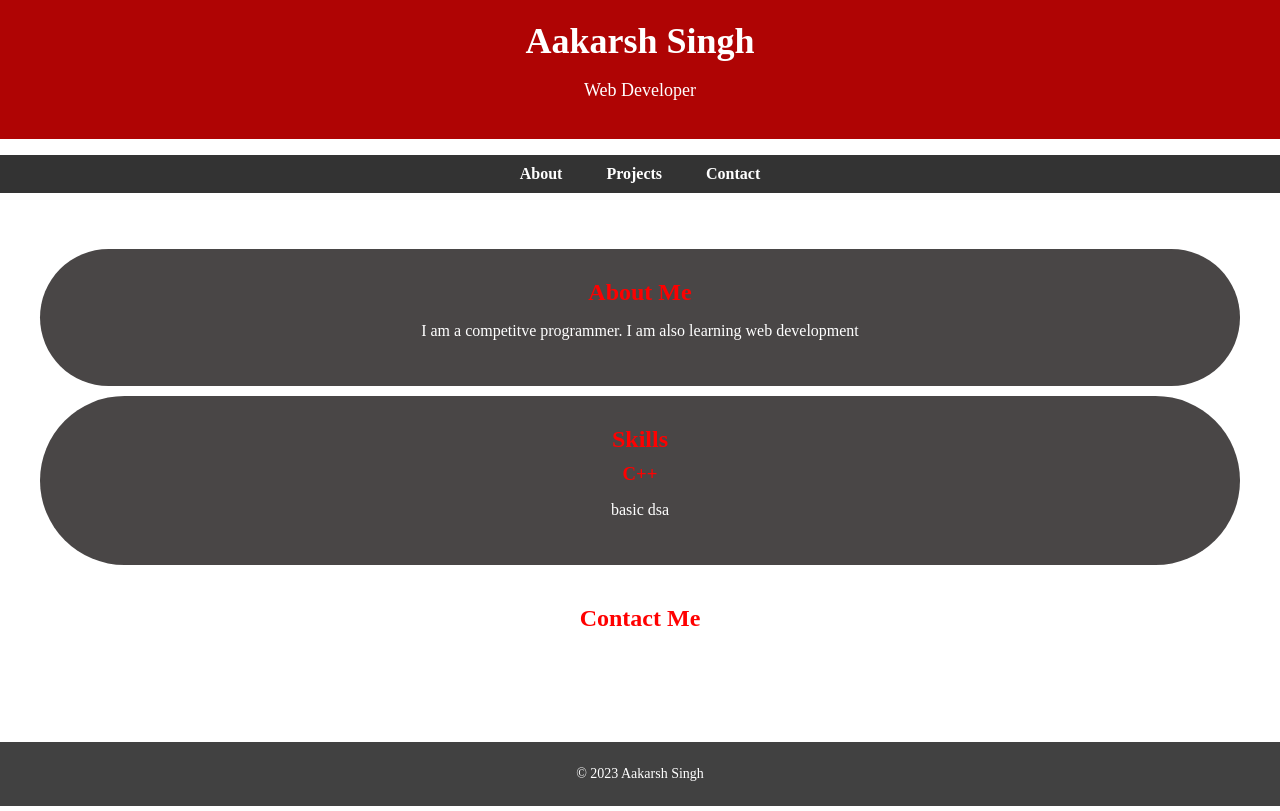
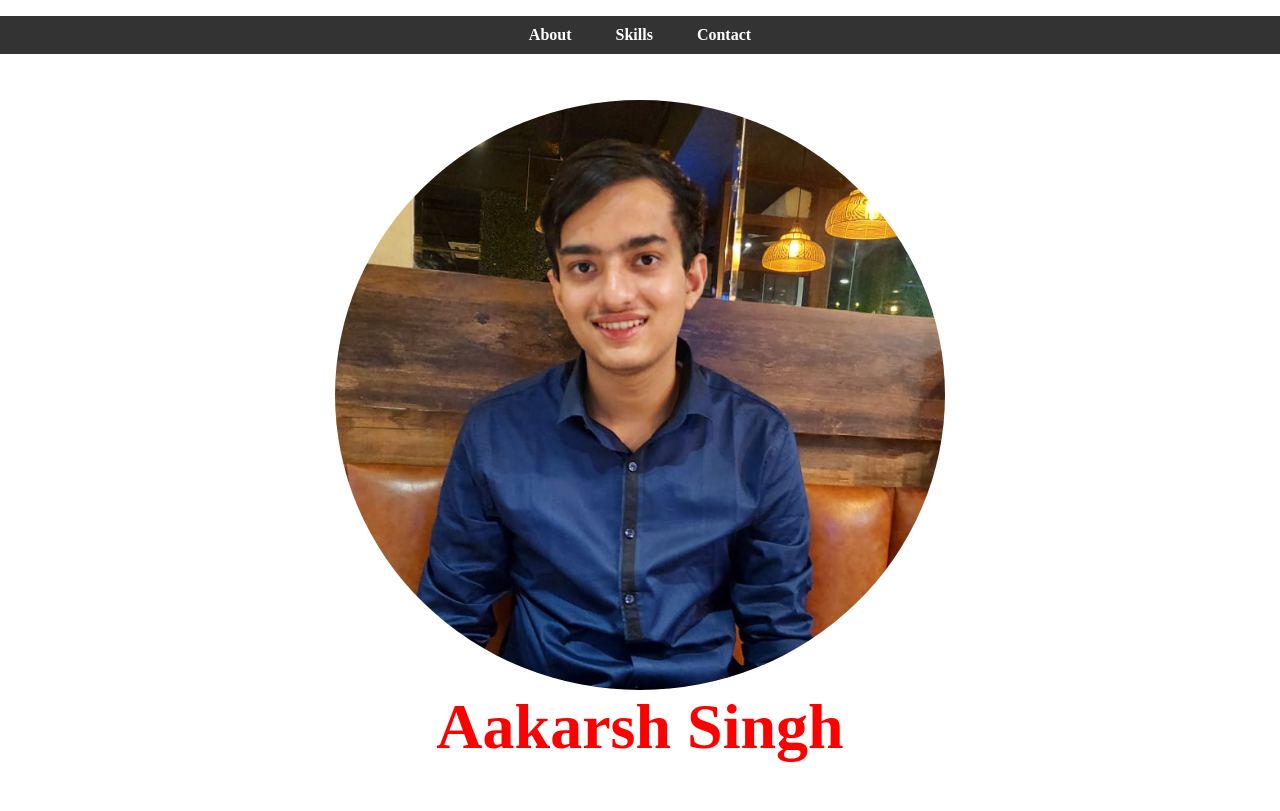
Before and after one commit to aakarsh09Z/portfolio, a plain HTML site: page index.html in a window 1280 px wide. Shown: the top 811 px of the page. Drawn offline with Linux system fonts and the light colour scheme.

Commit message:
removed header added profile pic

```diff
--- a/index.html
+++ b/index.html
@@ -9,20 +9,25 @@
 </head>
 
 <body>
-    <header>
+    <!-- <header>
         <h1>Aakarsh Singh</h1>
         <p>Web Developer</p>
-    </header>
+    </header> -->
 
     <nav>
+
         <ul>
             <li><a href="#about">About</a></li>
-            <li><a href="#projects">Projects</a></li>
+            <li><a href="#skills">Skills</a></li>
             <li><a href="#contact">Contact</a></li>
         </ul>
     </nav>
 
-    <!-- <img src="Untitled.jpeg" alt="Image"> -->
+    <section>
+        <img src="profilepic.png" alt="Image" class="center">
+        <h1>Aakarsh Singh</h1>
+        <h2 class="heading" color:white>Web Developer</h2>
+    </section>
 
     <section>
 
@@ -31,7 +36,7 @@
             <p>I am a competitve programmer. I am also learning web development</p>
         </section>
 
-        <section class="rounded">
+        <section id="skills" class="rounded">
             <h2>Skills</h2>
             <h3>C++</h3>
             <p>basic dsa</p>
--- a/style.css
+++ b/style.css
@@ -6,20 +6,32 @@ h3 {
     padding: 0;
 }
 
+h1 {
+    text-align: center;
+    font-size: 5vw;
+}
+
+
 p {
     color: white;
 }
 
 img {
+    text-align: center;
     border-radius: 75%;
-    width: 10vw;
+    width: 48vw;
+}
+
+a:hover {
+    background-color: black;
+    color: rgb(213, 75, 75);
 }
 
 
 body {
     /* background-color: #252525; */
     background-image: url("redbg.jpeg");
-    background-size: 100vw;
+    background-size: auto;
     color: #FF0000;
     font-family: Arial, sans - serif;
 }
@@ -43,7 +55,6 @@ header p {
     color: white;
 }
 
-
 nav ul {
     list-style: none;
     text-align: center;
@@ -53,10 +64,8 @@ nav ul {
 }
 
 nav li {
-    display:
-        inline;
-    margin:
-        0 20px;
+    display: inline;
+    margin: 0 20px;
 }
 
 nav a {
@@ -120,11 +129,28 @@ section h2 {
 }
 
 .rounded {
-    background-color: #2f2b2bde;
+    background-color: rgba(47, 43, 43, 0.77);
     border-radius: 200px;
     text-align: center;
     margin: 10px;
 }
+
+.center {
+    display: block;
+    margin-left: auto;
+    margin-right: auto;
+    width: 50%;
+}
+
+.heading {
+    text-align: center;
+    font-size: 3vw;
+    color: white;
+}
+
+/* .navimg {
+    size: 10000vw;
+} */
 
 
 footer {
```
Also changed, not shown: blackgreygrad.jpg (added), profilepic.png (added).
